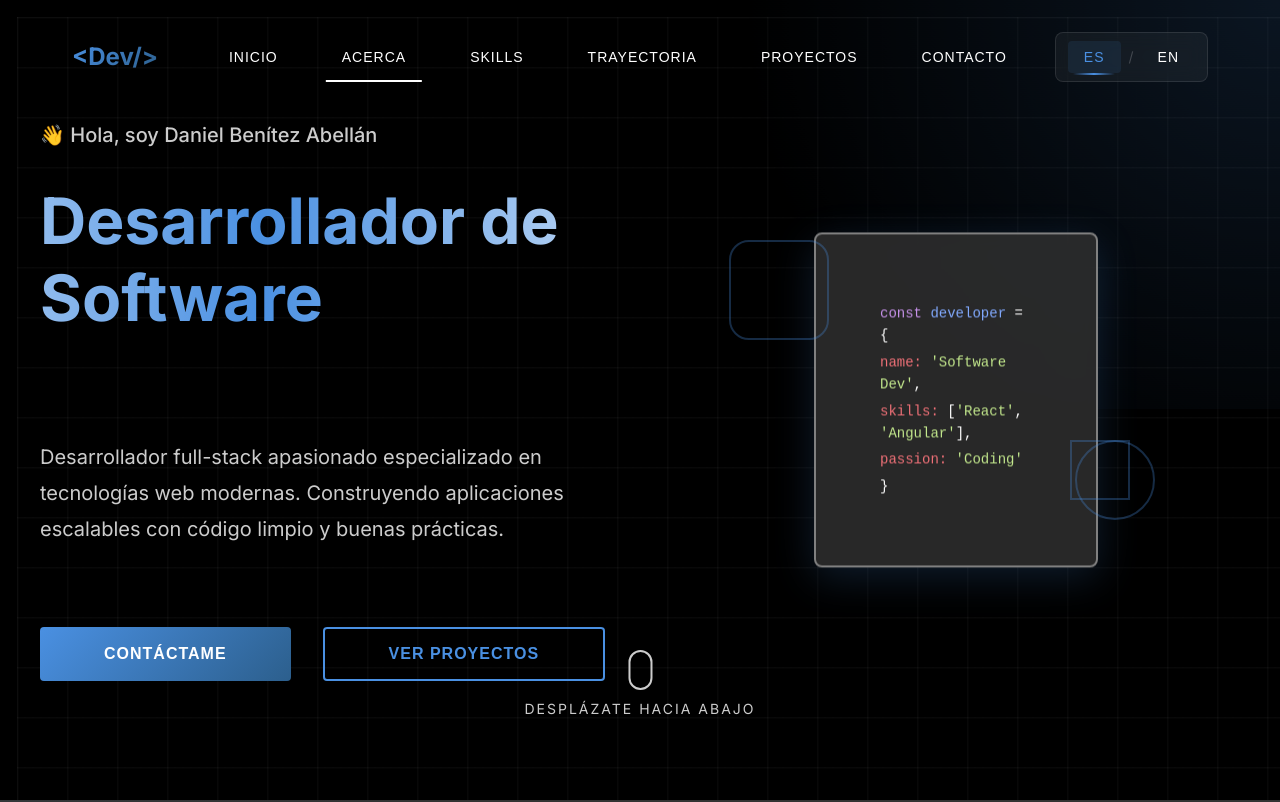
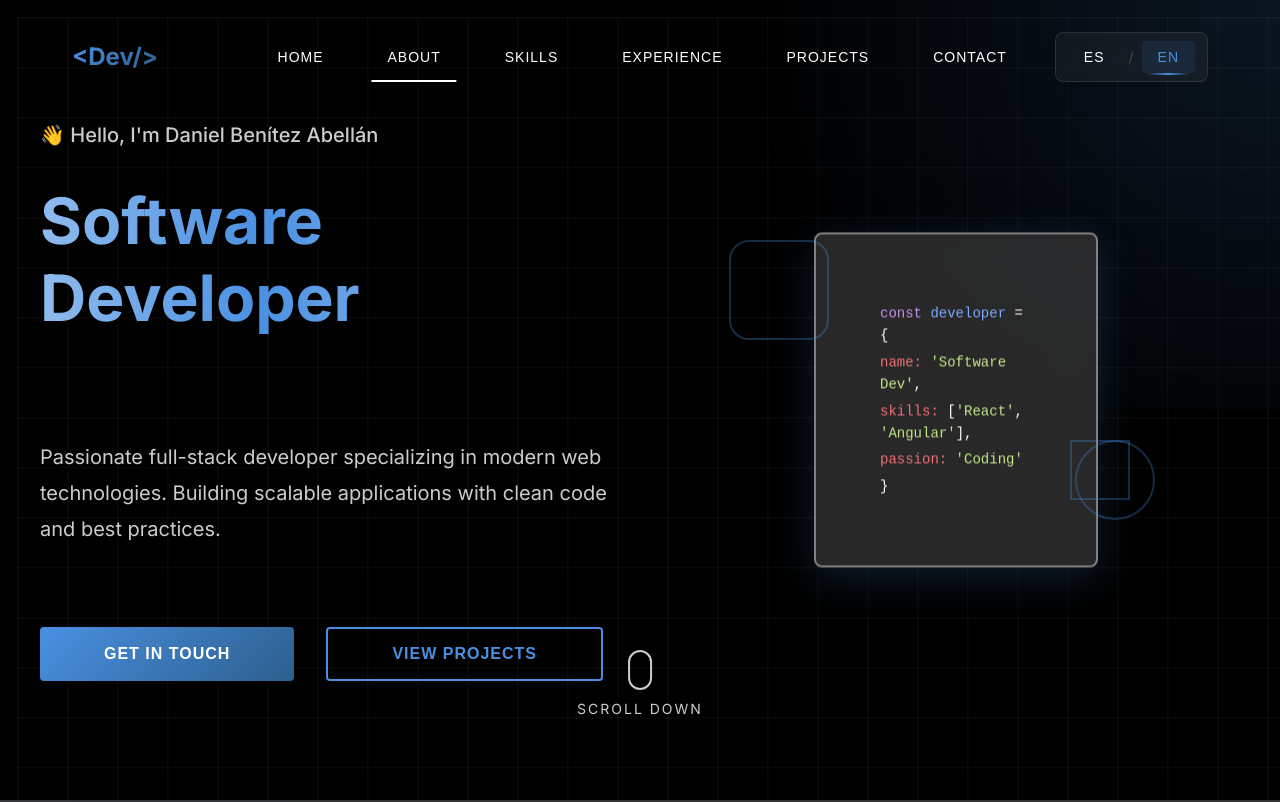
Before and after one commit to ChuDi15/Portfolio, a React (Vite) app: page / in a window 1280 px wide. Shown: the top 802 px of the page. Built offline with nearby package versions, Linux system fonts and the light colour scheme.

Commit message:
feat: Añadidos bug fixes, remodelacion visual y especificacion de trayectoria

```diff
--- a/src/contexts/LanguageContext.tsx
+++ b/src/contexts/LanguageContext.tsx
@@ -18,9 +18,9 @@ const translations = {
 const LanguageContext = createContext<LanguageContextType | undefined>(undefined);
 
 const getInitialLanguage = (): Language => {
-  if (typeof window === 'undefined') return 'es';
+  if (typeof window === 'undefined') return 'en';
   const savedLanguage = localStorage.getItem('language');
-  return savedLanguage === 'en' || savedLanguage === 'es' ? savedLanguage : 'es';
+  return savedLanguage === 'en' || savedLanguage === 'es' ? savedLanguage : 'en';
 };
 
 export const LanguageProvider = ({ children }: { children: ReactNode }) => {
--- a/src/locales/en.json
+++ b/src/locales/en.json
@@ -62,7 +62,7 @@
         },
         {
           "title": "DevOps & Deployment",
-          "description": "Managing CI/CD pipelines and cloud infrastructure on AWS"
+          "description": "Managing CI/CD pipelines & Deployments"
         },
         {
           "title": "Agile Methodologies",
@@ -142,33 +142,27 @@
     },
     "items": [
       {
-        "title": "Operator Management System",
-        "description": "Complete web application for Iberia operators with real-time data synchronization, built with React and integrated with backend services.",
-        "technologies": ["React", "TypeScript", "REST API"],
+        "title": "Flight Disruption Management System",
+        "description": "Complete application for managing flight disruptions, enabling automatic reaccommodation of passengers and baggage on new flights. Critical system that processes real-time information to minimize the impact of interruptions on passengers.",
+        "technologies": ["React", "Angular", "TypeScript", "Nest.js", "AWS"],
         "category": "Web App"
       },
       {
-        "title": "Flight Tracking Dashboard",
-        "description": "Real-time flight monitoring dashboard with interactive data visualization and alert systems for aviation operations.",
-        "technologies": ["Angular", "RxJS", "PrimeNG", "WebSocket"],
-        "category": "Dashboard"
-      },
-      {
-        "title": "Microservices API Gateway",
-        "description": "Scalable API gateway built with Nest.js for handling multiple microservices, with authentication and rate limiting.",
-        "technologies": ["Nest.js", "Node.js", "PostgreSQL", "Docker"],
+        "title": "Passenger Voucher API & Portal",
+        "description": "RESTful API with web interface for generating and managing compensatory vouchers granted to passengers affected by disruptions. Includes validation system, voucher redemption, and administrative reporting.",
+        "technologies": ["Nest.js", "Java", "Angular", "PostgreSQL", "REST API"],
         "category": "Backend"
       },
       {
-        "title": "Deployment Automation Tool",
-        "description": "Custom deployment pipeline tool for AWS infrastructure with monitoring and rollback capabilities.",
-        "technologies": ["AWS", "Lambda", "CloudFormation", "Node.js"],
-        "category": "DevOps"
+        "title": "Iberia Operator Applications",
+        "description": "Development of multiple applications for flight operators with specific functionalities adapted to different departments, using varied technology stacks according to project needs.",
+        "technologies": ["React", "Angular", "TypeScript", "Cypress", "Tailwind"],
+        "category": "Web App"
       },
       {
         "title": "E-Commerce Platform",
-        "description": "Full-stack e-commerce solution with payment integration, inventory management, and admin dashboard.",
-        "technologies": ["React", "Nest.js", "MongoDB", "Stripe"],
+        "description": "E-commerce solution developed during professional internship with inventory management, product catalog, and complete admin dashboard.",
+        "technologies": ["PHP", "JavaScript", "MySQL", "HTML", "CSS"],
         "category": "Web App"
       }
     ],
--- a/src/locales/es.json
+++ b/src/locales/es.json
@@ -62,7 +62,7 @@
         },
         {
           "title": "DevOps y Despliegue",
-          "description": "Gestión de pipelines CI/CD e infraestructura en la nube en AWS"
+          "description": "Gestión de pipelines CI/CD y Despliegues"
         },
         {
           "title": "Metodologías Ágiles",
@@ -160,12 +160,6 @@
         "category": "Backend"
       },
       {
-        "title": "Herramienta de Automatización de Despliegue",
-        "description": "Herramienta personalizada de pipeline de despliegue para infraestructura AWS con capacidades de monitoreo y rollback.",
-        "technologies": ["AWS", "Lambda", "CloudFormation", "Node.js"],
-        "category": "DevOps"
-      },
-      {
         "title": "Plataforma de E-Commerce",
         "description": "Solución e-commerce full-stack con integración de pagos, gestión de inventario y panel de administración.",
         "technologies": ["React", "Nest.js", "MongoDB", "Stripe"],
```
